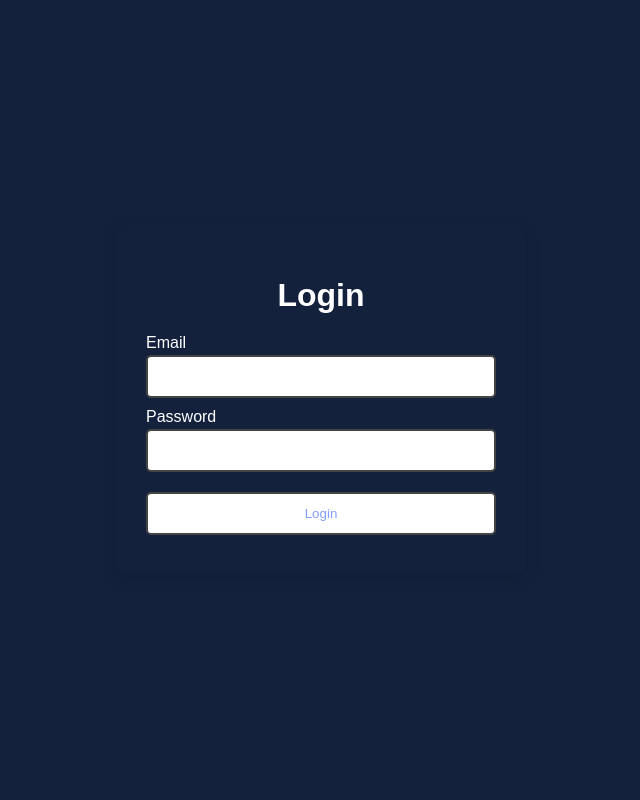
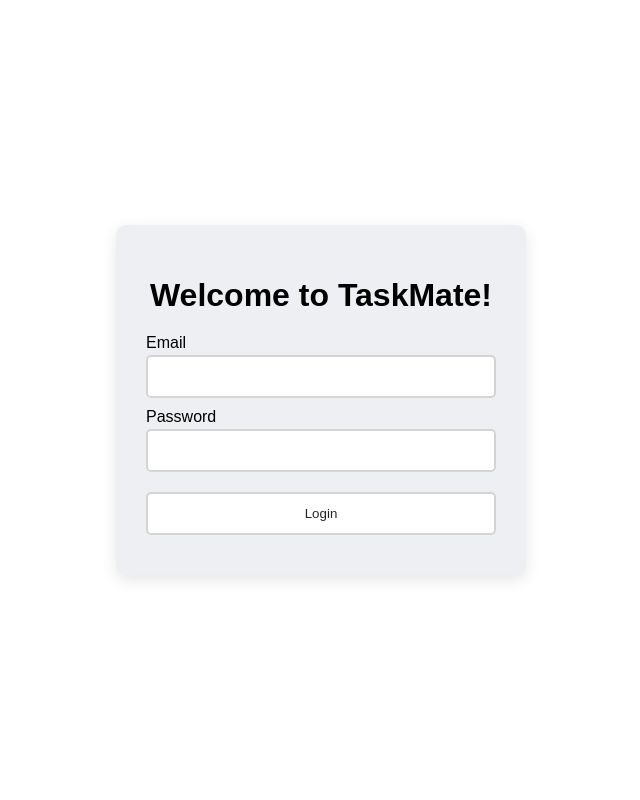
Before and after one commit to kenneth0810/CMPE133-TaskMate, a Flask app: page /login in a window 1280 px wide. Shown: the whole page, without its empty margins (319-959 px from the left). Run offline with Flask 3, Linux system fonts and the light colour scheme.

Commit message:
Modifoed login page design and resolved merge conflicts

```diff
--- a/app/routes.py
+++ b/app/routes.py
@@ -35,11 +35,12 @@
             db.session.commit()
             return redirect('/login')
     return render_template('register.html', form=form)
-# Login route
+
+
 @myapp.route('/login', methods=['GET', 'POST'])
 def login():
     if current_user.is_authenticated:
-        return redirect(url_for('index'))  # Redirect user if already logged in
+        return redirect(url_for('index'))
 
     form = LoginForm()
     if form.validate_on_submit():
@@ -55,7 +56,7 @@
 
 print(myapp.url_map)
 
-# Logout route
+
 @myapp.route('/logout')
 @login_required
 def logout():
--- a/app/static/login.css
+++ b/app/static/login.css
@@ -1,7 +1,7 @@
-/* static/login.css */
+
 body
 {
-    background-color: #14213d;
+    background-color: #ffffff;
     font-family: 'Arial', sans-serif;
     margin: 0;
     padding: 0;
@@ -17,7 +17,7 @@
 
 .login-form
 {
-    background-color: #14213d;
+    background-color: #edeff2;
     padding: 30px;
     border-radius: 10px;
     box-shadow: 0px 5px 15px rgba(0, 0, 0, 0.1);
@@ -28,7 +28,7 @@
 {
     text-align: center;
     margin-bottom: 20px;
-    color: #ffffff;
+    color: #000000;
 }
 
 
@@ -37,16 +37,16 @@
     width: 100%;
     padding: 12px;
     margin: 10px 0;
-    border: 2px solid #444444;
+    border: 2px solid #d5d4d4;
     border-radius: 5px;
     box-sizing: border-box;
-    color: hsla(225, 95%, 70%, 0.854);
+    color: hsla(0, 0%, 0%, 0.854);
     background-color: #ffffff;
 }
 
 label
 {
-    color: white;
+    color: rgb(0, 0, 0);
     font-size: 16px;
     margin-bottom: -25px;
     display: block;
--- a/app/templates/login.html
+++ b/app/templates/login.html
@@ -5,12 +5,11 @@
     <meta name="viewport" content="width=device-width, initial-scale=1.0">
     <title>Login</title>
 
-    <!-- CSS File Link -->
     <link rel="stylesheet" href="{{ url_for('static', filename='login.css') }}">
 </head>
 <body>
     <div class="container">
-        <!-- Flash Messages -->
+
         {% with messages = get_flashed_messages(with_categories=true) %}
     {% if messages %}
         {% for category, message in messages %}
@@ -22,9 +21,9 @@
 {% endwith %}
 
 
-        <!-- Login Form -->
+
         <form class="login-form" method="POST" action="/login">
-            <h1>Login</h1>
+            <h1>Welcome to TaskMate!</h1>
             {{ form.hidden_tag() }}
 
             <div>
```
